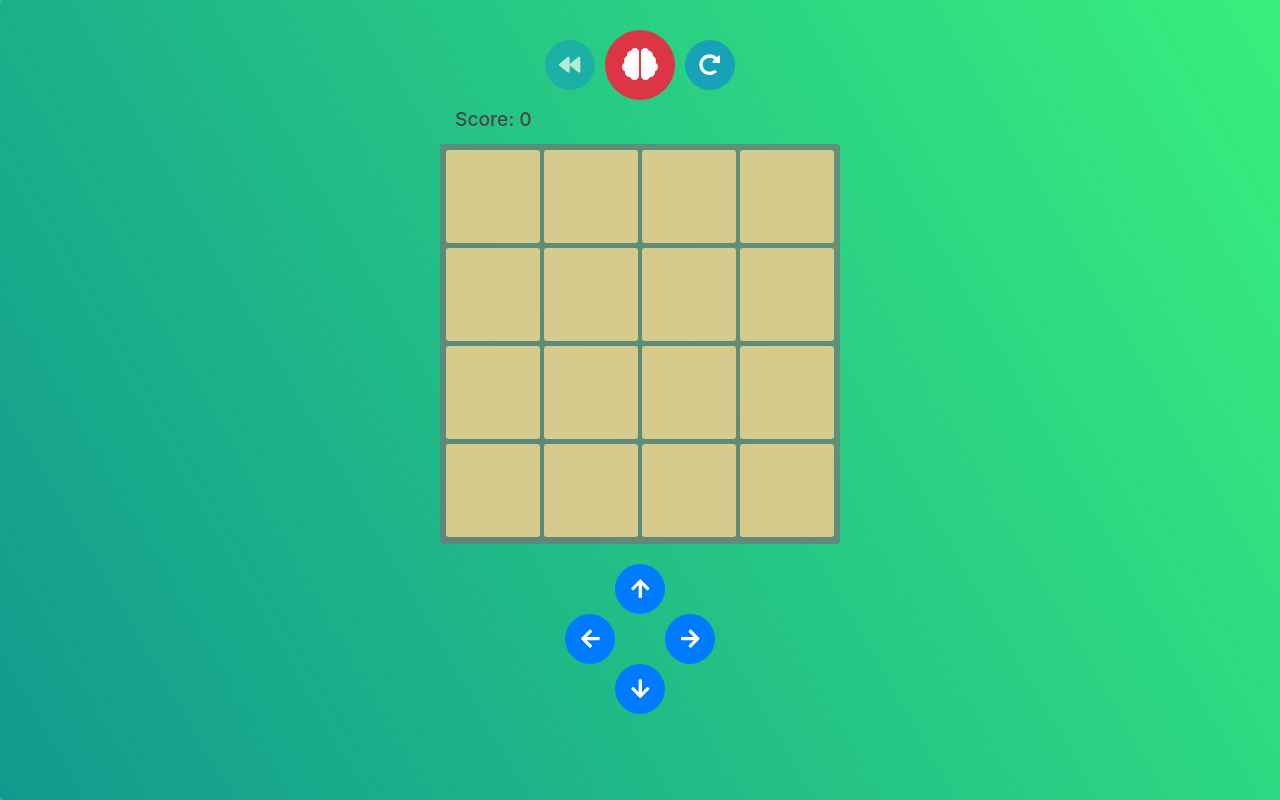
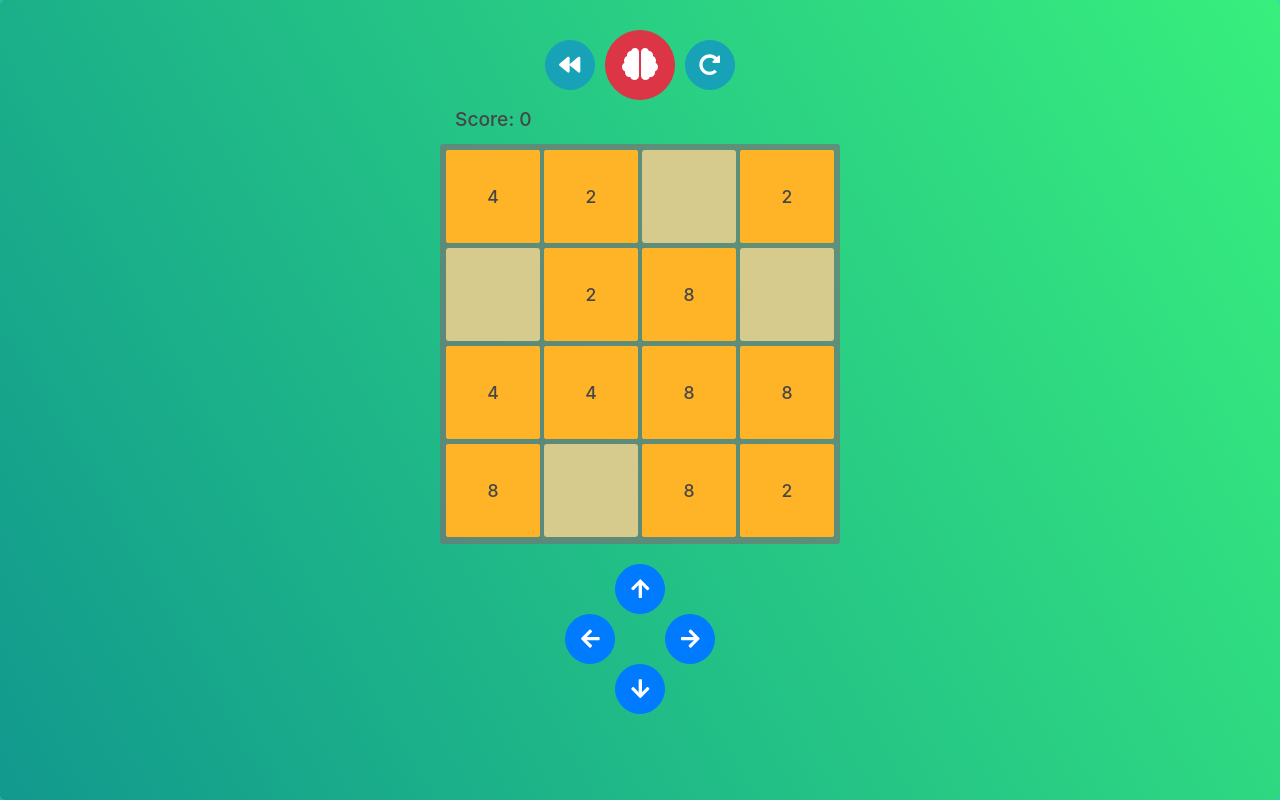
Before and after one commit to DanWhite90/solver2048, a React (Create React App) app: page / in a window 1280 px wide. Both pictures are taken after a click on the button "START". Built offline with nearby package versions, Linux system fonts and the light colour scheme.

Commit message:
add fade in animation after start

```diff
--- a/src/components/game/GameStart.js
+++ b/src/components/game/GameStart.js
@@ -8,6 +8,14 @@ const GameStart = props => {
 
   const handleClick = () => {
     props.startGame();
+
+    // TEMPORARY STARTING STATE - DELET DIS!!!
+    props.updateGame([
+      [4,2,0,2],
+      [0,2,8,0],
+      [4,4,8,8],
+      [8,0,8,2]
+    ],0);
   }
 
   const handleTouch = () => {
--- a/src/components/game/GameWrapper.js
+++ b/src/components/game/GameWrapper.js
@@ -1,6 +1,7 @@
 import React, {useEffect} from "react";
 import {Container} from "react-bootstrap";
 import {connect} from "react-redux";
+import {Transition} from "react-transition-group";
 
 import GameHeader from "./GameHeader";
 import GameGrid from "./GameGrid";
@@ -13,8 +14,19 @@ import {handleMove} from "./lib/gameEngine";
 const GameWrapper = props => {
   let {grid} = props;
 
+  const duration = 1000;
+  const defaultStyle = {
+    opacity: 0,
+    transition: `opacity ${duration}ms`
+  };
+  const transitionStyles = {
+    entering: { opacity: 0 },
+    entered:  { opacity: 1 },
+    exiting:  { opacity: 1 },
+    exited:  { opacity: 0 }
+  };
+
   useEffect(() => {
-    console.log("effect called");
     const handleKeyboardMove = e => {
       if (directions.has(e.key)) {
         console.log(e.key);
@@ -28,11 +40,15 @@ const GameWrapper = props => {
   }, [grid]);
 
   return (
-    <Container fluid className="wrapper">
-      <GameHeader />
-      <GameGrid />
-      {!props.isTouchDevice && <GameControls />}
-    </Container>
+    <Transition in={true} timeout={0} appear>
+      {state => (
+        <Container fluid className="wrapper" style={{...defaultStyle, ...transitionStyles[state]}}>
+          <GameHeader />
+          <GameGrid />
+          {!props.isTouchDevice && <GameControls />}
+        </Container>
+      )}
+    </Transition>
   );
 }
 
```
